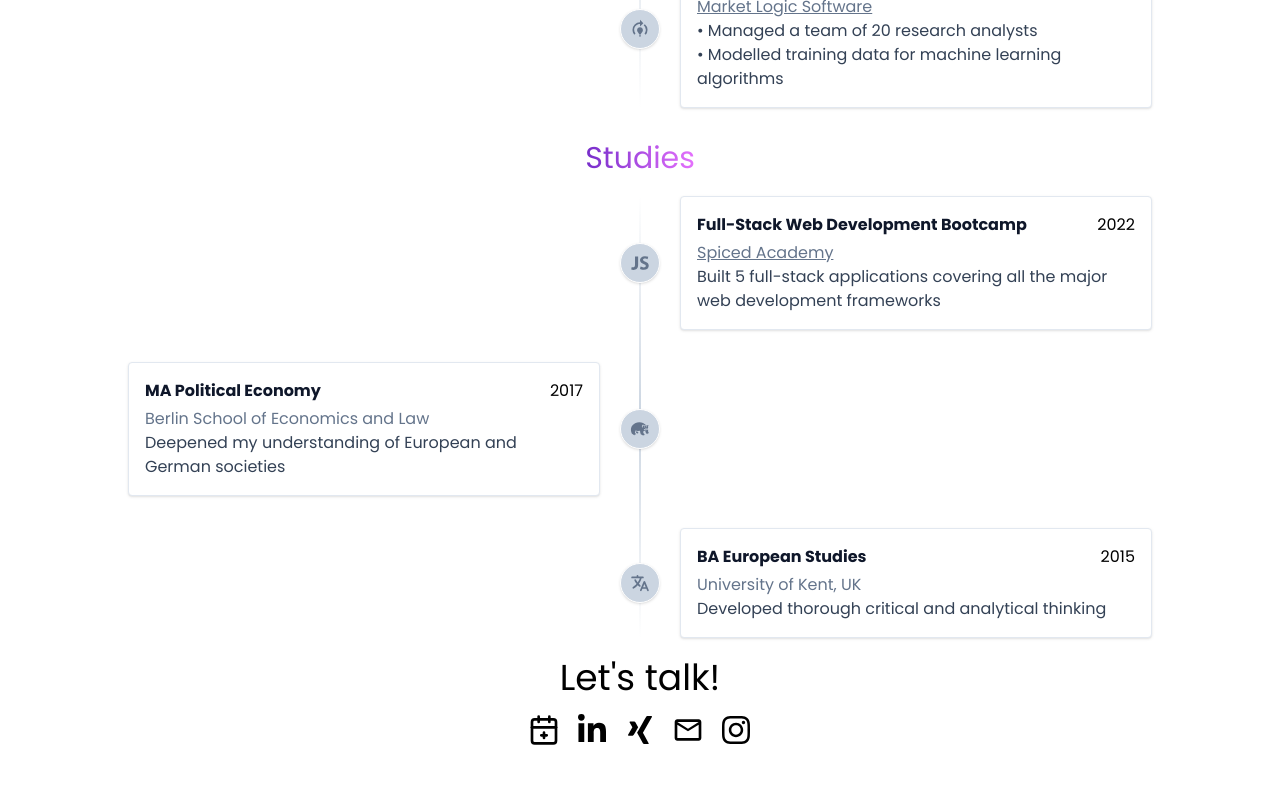
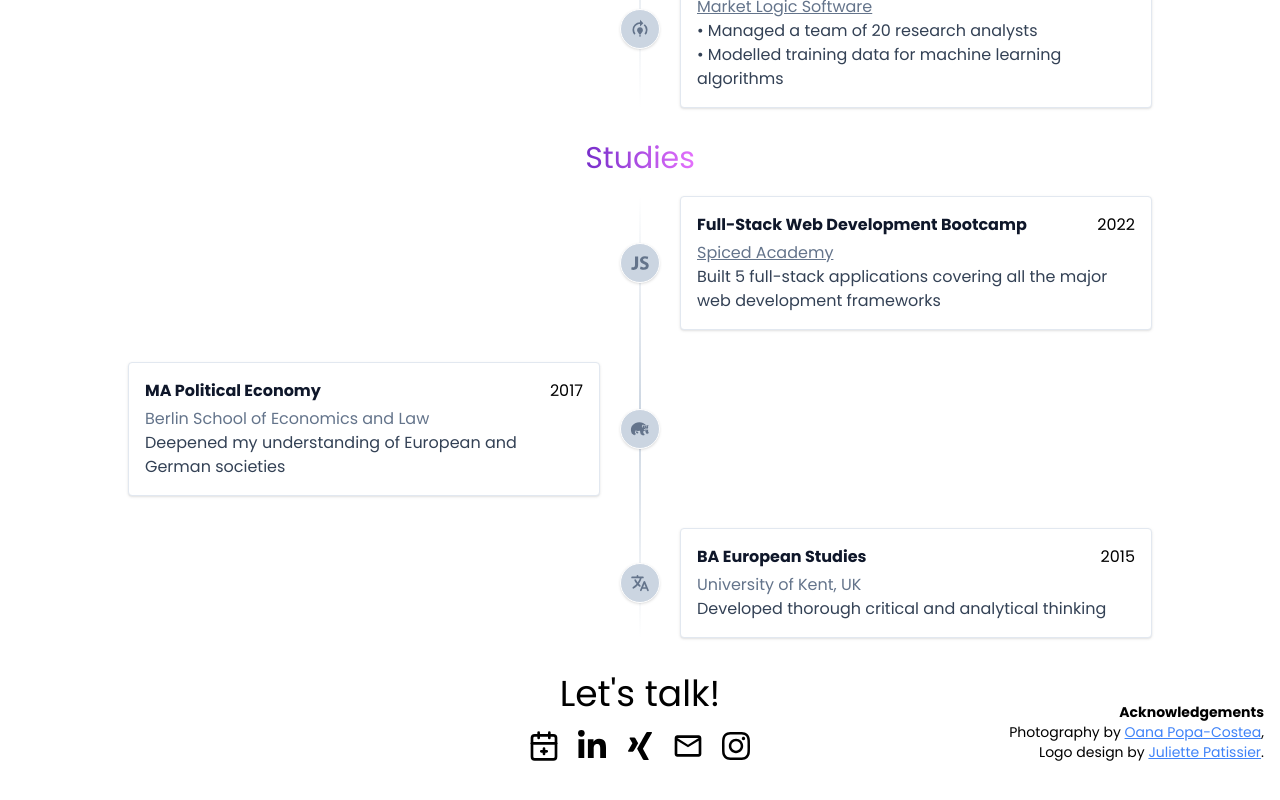
Before and after one commit to Tinux-18/indat, a Next.js app: page /en in a window 1280 px wide. Shown: the part 2820-3620 px from the top of the page. Before the commit the page ends 3598 px from the top, so only its background shows below. Built offline with nearby package versions, Linux system fonts and the light colour scheme.

Commit message:
Add acknowledgements

```diff
--- a/components/Home/Footer.tsx
+++ b/components/Home/Footer.tsx
@@ -14,7 +14,12 @@ import { MdMailOutline } from "react-icons/md"
 export function Footer() {
   const translate = useTranslations("Footer")
   return (
-    <footer className="mx-auto my-5 grid max-w-screen-xl text-center">
+    <footer className="mx-auto my-5">
+      <div className="flex flex-col items-center md:flex-row">
+        {/* Left Column */}
+        <div className="w-full p-4 md:w-1/3">{/* Content for left column */}</div>
+        {/* Middle Column*/}
+        <div className="w-full p-4 text-center md:w-1/3">
           <Link href="https://calendar.app.google/ousBZpi9mFogSm5b7" target="_blank" rel="noopener noreferrer">
             <h2 className="text-4xl">{translate("title")}</h2>
           </Link>
@@ -35,6 +40,36 @@ export function Footer() {
               <FaInstagram />
             </Link>
           </div>
+        </div>
+        {/* Right Column */}
+        <div className="w-full p-4 text-sm md:ml-auto md:w-1/3 md:self-end">
+          <p className="text-right">
+            <span className="font-bold">Acknowledgements</span>
+            <br />
+            Photography by{" "}
+            <Link
+              href="https://www.oanapopa.de"
+              className="text-blue-500 underline transition-colors hover:text-blue-700"
+              target="_blank"
+              rel="noopener noreferrer"
+            >
+              Oana Popa-Costea
+            </Link>
+            ,
+            <br />
+            Logo design by{" "}
+            <Link
+              href="https://juliettepatissier.com/"
+              className="text-blue-500 underline transition-colors hover:text-blue-700"
+              target="_blank"
+              rel="noopener noreferrer"
+            >
+              Juliette Patissier
+            </Link>
+            .
+          </p>
+        </div>
+      </div>
     </footer>
   )
 }
```
Lines whose indentation alone changed are shown as unchanged.
